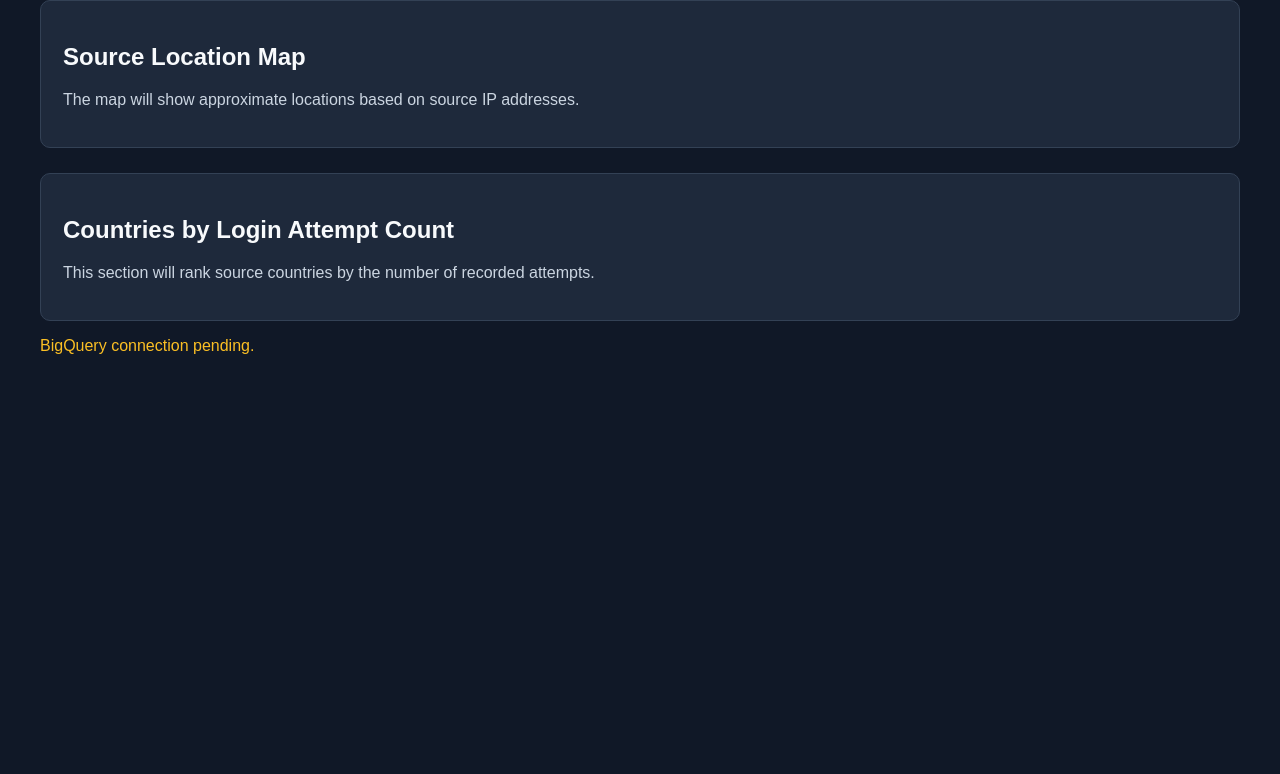
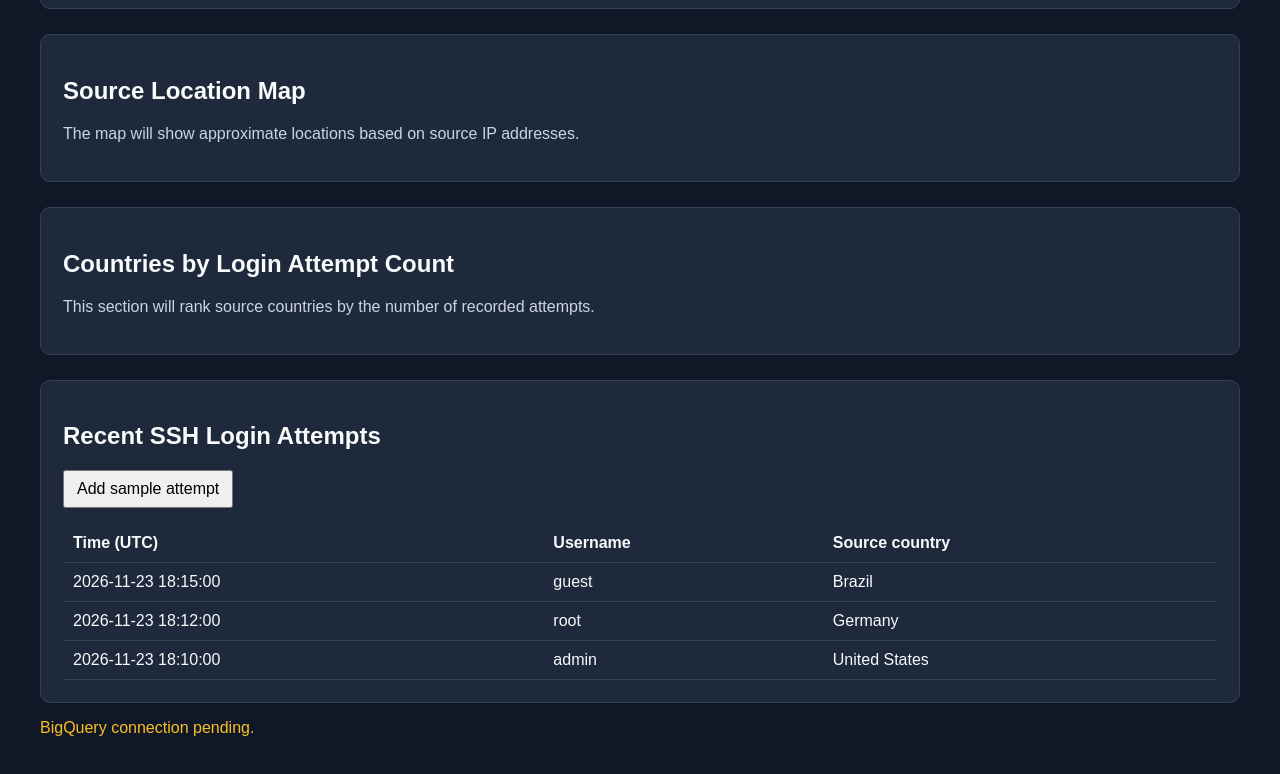
Before and after one commit to mattonder/ssh-honeypot-dashboard, a plain HTML site: page dashboard/templates/index.html in a window 1280 px wide. Shown: the part 460-1234 px from the top of the page. Before the commit the page ends 856 px from the top, so only its background shows below. Drawn offline with Linux system fonts and the light colour scheme.

Commit message:
Update index.html

```diff
--- a/dashboard/templates/index.html
+++ b/dashboard/templates/index.html
@@ -62,6 +62,28 @@
     .status {
       color: #fbbf24;
     }
+
+    button {
+      padding: 8px 12px;
+      font: inherit;
+    }
+
+    .table-scroll {
+      overflow-x: auto;
+      margin-top: 16px;
+    }
+
+    table {
+      width: 100%;
+      border-collapse: collapse;
+    }
+
+    th,
+    td {
+      padding: 10px;
+      text-align: left;
+      border-bottom: 1px solid #334155;
+    }
   </style>
 </head>
 
@@ -70,12 +92,13 @@
     <header>
       <h1>SSH Honeypot Dashboard</h1>
       <p class="subtitle">Track SSH login activity recorded by the Cowrie honeypot.</p>
+      <p class="status">Demo mode · Sample data</p>
     </header>
 
     <section class="cards" aria-label="SSH activity summary">
       <div class="card">
-        <h2>Total SSH Login Attempts</h2>
-        <p class="value">—</p>
+        <h2 id="total-label">Total SSH Login Attempts</h2>
+        <p class="value" id="total-attempts" aria-live="polite" aria-labelledby="total-label">—</p>
       </div>
 
       <div class="card">
@@ -109,7 +132,63 @@
       <p>This section will rank source countries by the number of recorded attempts.</p>
     </section>
 
+    <section class="panel" aria-labelledby="recent-attempts-heading">
+      <h2 id="recent-attempts-heading">Recent SSH Login Attempts</h2>
+      <button id="add-attempt" type="button">Add sample attempt</button>
+
+      <div class="table-scroll">
+        <table aria-labelledby="recent-attempts-heading">
+          <thead>
+            <tr>
+              <th scope="col">Time (UTC)</th>
+              <th scope="col">Username</th>
+              <th scope="col">Source country</th>
+            </tr>
+          </thead>
+          <tbody id="attempt-rows"></tbody>
+        </table>
+      </div>
+    </section>
+
     <p class="status">BigQuery connection pending.</p>
   </main>
+
+  <script>
+    const attempts = [
+      { time: "2026-11-23 18:10:00", username: "admin", country: "United States" },
+      { time: "2026-11-23 18:12:00", username: "root", country: "Germany" },
+      { time: "2026-11-23 18:15:00", username: "guest", country: "Brazil" }
+    ];
+
+    const total = document.querySelector("#total-attempts");
+    const rows = document.querySelector("#attempt-rows");
+    const addButton = document.querySelector("#add-attempt");
+
+    function renderAttempts() {
+      total.textContent = attempts.length;
+      rows.replaceChildren();
+
+      for (const attempt of [...attempts].reverse()) {
+        const row = rows.insertRow();
+        row.insertCell().textContent = attempt.time;
+        row.insertCell().textContent = attempt.username;
+        row.insertCell().textContent = attempt.country;
+      }
+    }
+
+    addButton.addEventListener("click", () => {
+      attempts.push({
+        time: "2026-11-23 18:18:00",
+        username: "test",
+        country: "Canada"
+      });
+
+      renderAttempts();
+      addButton.disabled = true;
+      addButton.textContent = "Sample attempt added";
+    });
+
+    renderAttempts();
+  </script>
 </body>
 </html>
```
